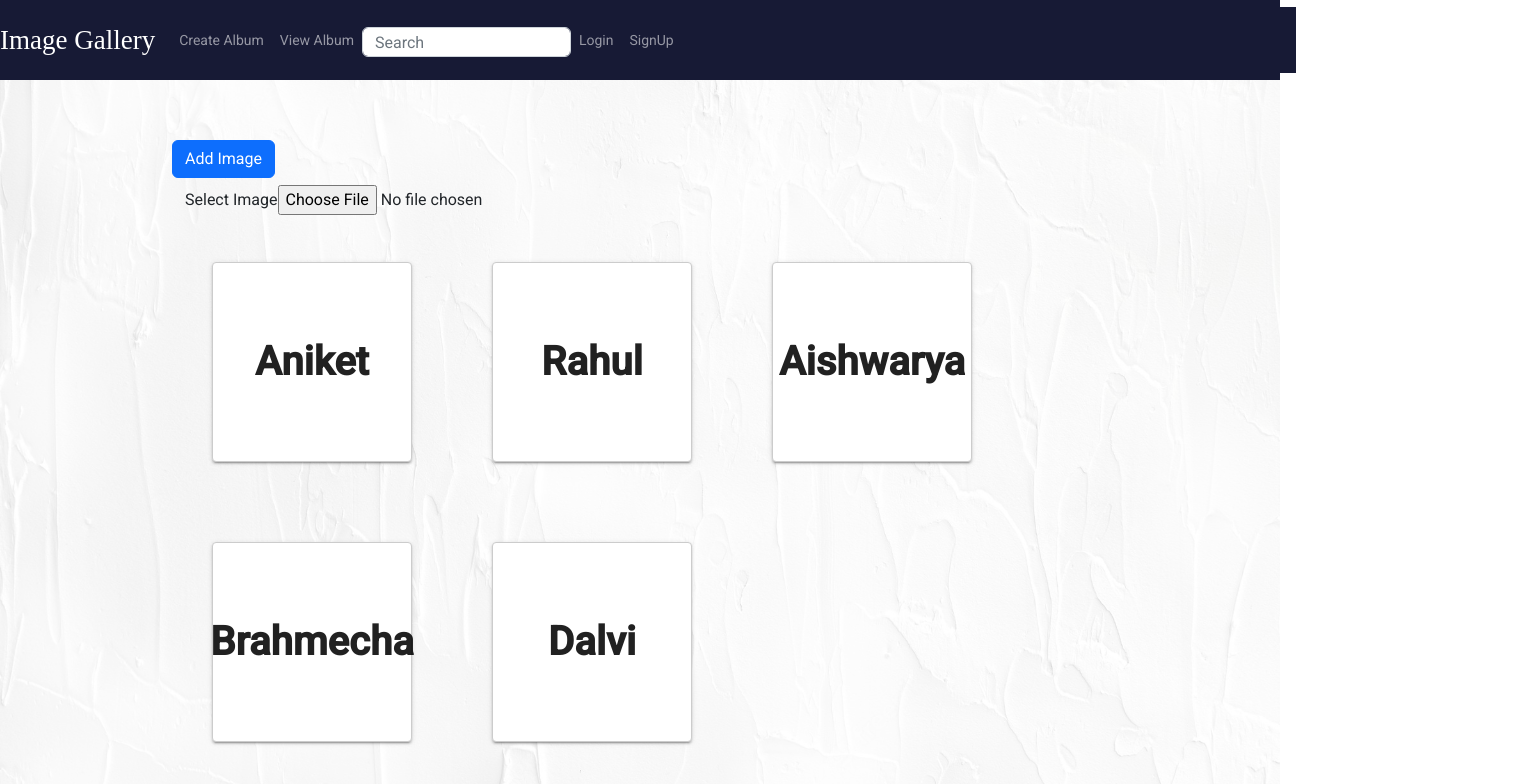
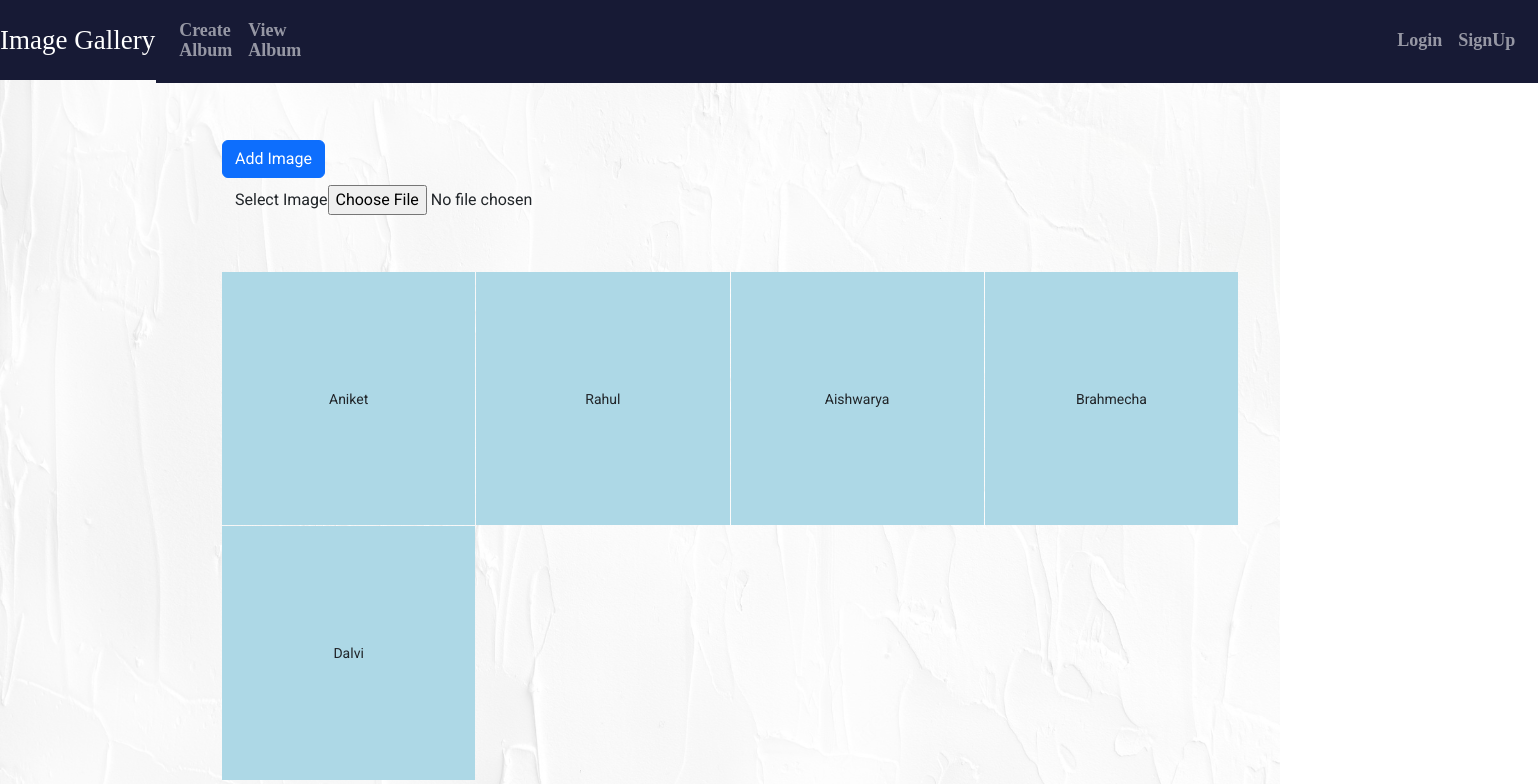
Before and after one commit to AishwaryaGits/AngularApp, an Angular app: page /view-photo in a window 1280 px wide. Both pictures are taken after a click on the button "Add Image". Shown: the top 784 px of the page, 1538 px wide, since content can reach past the window. Built offline with nearby package versions, Linux system fonts and the light colour scheme.

Commit message:
api service all done integration n testing left

```diff
--- a/src/app/app.module.ts
+++ b/src/app/app.module.ts
@@ -18,6 +18,8 @@ import {MatCardModule} from '@angular/material/card';
 import { ViewPhotosComponent } from './view-photos/view-photos.component';
 import {MatTableModule} from '@angular/material/table';
 import {MatIconModule} from '@angular/material/icon';
+import {MatGridListModule} from '@angular/material/grid-list';
+
 @NgModule({
   declarations: [
     AppComponent,
@@ -40,7 +42,8 @@ import {MatIconModule} from '@angular/material/icon';
     MatInputModule,
     MatCardModule,
     MatTableModule,
-    MatIconModule
+    MatIconModule,
+    MatGridListModule
   ],
   providers: [],
   bootstrap: [AppComponent]
--- a/src/app/create-album/create-album.component.ts
+++ b/src/app/create-album/create-album.component.ts
@@ -2,6 +2,7 @@ import { Component, OnInit } from '@angular/core';
 import { FormControl, FormGroup, ReactiveFormsModule } from '@angular/forms';
 import { Router } from '@angular/router';
 import { CreateAlbumServiceService } from '../services/create-album-service.service';
+import { DataProviderService } from '../services/data-provider.service';
 @Component({
   selector: 'app-create-album',
   templateUrl: './create-album.component.html',
@@ -11,7 +12,7 @@ export class CreateAlbumComponent implements OnInit {
   form: any;
   name : string = "";
   description : string = "";
-  constructor(private createAlbumService : CreateAlbumServiceService,private router : Router) { }
+  constructor(private createAlbumService : CreateAlbumServiceService,private router : Router,private dataProvider : DataProviderService) { }
 
   ngOnInit(): void {
   }
@@ -19,11 +20,13 @@ export class CreateAlbumComponent implements OnInit {
   submitForm() {
      this.createAlbumService.createAlbum(this.name,this.description).subscribe(
       (res:any) => {
+        this.dataProvider.setData(res.albumName);
         this.router.navigate([`${'/view-album'}`]);
       },
       (err:any) => {
         console.log("failure",err)
-        this.router.navigate([`${'/view-album'}`]);
+        this.dataProvider.setData(this.name);
+        this.router.navigate([`${'/view-photo'}`]);
       });
   }
 
--- a/src/app/services/create-album-service.service.ts
+++ b/src/app/services/create-album-service.service.ts
@@ -22,5 +22,14 @@ export class CreateAlbumServiceService {
     return this.http.post(endpoint, data);
   }
 
+  deleteAlbum(id : string) : Observable<any> {
+    let data = {
+      id : id
+    }
+    const endpoint = 'environment.imageServicePrefixUri + createAlbum';
+
+    return this.http.post(endpoint, data);
+  }
+
 
 }
--- /dev/null
+++ b/src/app/services/data-provider.service.ts
@@ -0,0 +1,19 @@
+import { Injectable } from '@angular/core';
+import { BehaviorSubject } from 'rxjs';
+
+@Injectable({
+  providedIn: 'root'
+})
+export class DataProviderService {
+
+  constructor() { }
+
+
+  private data$ = new BehaviorSubject<any>(null);
+  dataObs$ = this.data$.asObservable();
+  setData(value : any) : void {
+    this.data$.next(value);
+  }
+
+
+}
--- /dev/null
+++ b/src/app/services/get-album.service.ts
@@ -0,0 +1,16 @@
+import { HttpClient } from '@angular/common/http';
+import { Injectable } from '@angular/core';
+import { Observable } from 'rxjs';
+
+@Injectable({
+  providedIn: 'root'
+})
+export class GetAlbumService {
+
+  constructor(private http : HttpClient) { }
+
+  getAllAlbumData() : Observable<any> {
+    const endpoint = 'environment.imageServicePrefixUri + createAlbum';
+    return this.http.get(endpoint);
+  }
+}
--- a/src/app/services/imageUpload/image-service.service.ts
+++ b/src/app/services/imageUpload/image-service.service.ts
@@ -6,6 +6,22 @@ import { environment } from 'src/environments/environment';
   providedIn: 'root'
 })
 export class ImageServiceService {
+
+
+  fetchAllImages(albumName : string) : Observable<any>{
+
+    const endpoint = '/fetchAllImage';
+    return this.http.post(endpoint, albumName);
+  }
+
+  deleteImage(albumName : string,key: string) :Observable<any> {
+    let data = {
+      albumName : albumName,
+      key : key
+    }
+    const endpoint = '/deleteImage';
+    return this.http.post(endpoint, data);
+  }
 
   constructor(private http: HttpClient) {}
 
--- a/src/app/shell/header/header.component.html
+++ b/src/app/shell/header/header.component.html
@@ -8,20 +8,17 @@
     <div class="collapse navbar-collapse" id="navbarSupportedContent">
         <ul class="navbar-nav mr-auto">
             <!-- <li class="nav-item active" *ngIf="isUserAuthenticated();"> -->
-                <li class="nav-item-active">
+                <li class="nav-item-active" style="font-weight: bold;font-size: large;font-family: Lobster;">
                 <a class="nav-link" routerLink="/add-album" routerLinkActive="active">Create Album </a>
             </li>
             <!-- <li class="nav-item active" *ngIf="isUserAuthenticated();"> -->
-                <li class="nav-item-active">
+                <li class="nav-item-active" style="font-weight: bold;font-size: large;font-family: Lobster;">
                 <a class="nav-link" routerLink="/view-album" routerLinkActive="active">View Album</a>
             </li>
 
         </ul>
         <ul class="navbar-nav ">
-            <input class="form-control csp-header-search" type="text" placeholder="Search" aria-label="Search">
-
             <span class="nav-item" *ngIf="isUserAuthenticated(); then authBlock else unauthBlock"></span>
-
             <ng-template #authBlock>
 
                 <li class="nav-item">
@@ -36,11 +33,11 @@
 
             <ng-template #unauthBlock>
 
-                <li class="nav-item" >
+                <li class="nav-item" style="margin-left: 1080px ;font-weight: bold;font-size: large;font-family: Lobster;" >
                     <a class="nav-link" routerLink="login/">Login</a>
                 </li>
 
-                <li class="nav-item">
+                <li class="nav-item" style="font-weight: bold;font-size: large;font-family: Lobster;" >
                     <a class="nav-link" routerLink="/register">SignUp</a>
                 </li>
 
--- a/src/app/view-album/view-album.component.ts
+++ b/src/app/view-album/view-album.component.ts
@@ -1,6 +1,9 @@
 import { Component, OnInit, ViewChild } from '@angular/core';
 import { MatTable } from '@angular/material/table';
 import { Router } from '@angular/router';
+import { CreateAlbumServiceService } from '../services/create-album-service.service';
+import { DataProviderService } from '../services/data-provider.service';
+import { GetAlbumService } from '../services/get-album.service';
 
 
 export interface PeriodicElement {
@@ -34,10 +37,12 @@ export class ViewAlbumComponent implements OnInit {
   displayedColumns: string[] = ['id', 'albumName', 'albumDesc','deleteAlbum'];
   dataSource : any;
   ngOnInit(): void {
+    this.createDataSource();
     this.dataSource = [...ELEMENT_DATA];
   }
 
-  constructor(private router: Router){
+  constructor(private router: Router,private dataProvider : DataProviderService,private getAlbum : GetAlbumService,
+    private createAlbum  : CreateAlbumServiceService){
 
   }
   @ViewChild(MatTable) table: any;
@@ -50,6 +55,11 @@ export class ViewAlbumComponent implements OnInit {
 
   deleteData(value : any){
     console.log("values",value)
+    this.createAlbum.deleteAlbum(value.id).subscribe((res: any)=>{
+      this.createDataSource();
+    },(err: any)=>{
+      console.log("failure",err);
+    })
   }
 
   goToPage(pageName:string){
@@ -58,8 +68,17 @@ export class ViewAlbumComponent implements OnInit {
 
   viewPhotos(element:any){
     console.log("element",element)
-    // this.router.navigate([`${element.albumname}`]);
+    this.dataProvider.setData(element.albumName);
     this.router.navigate([`${'/view-photo'}`]);
   }
 
+  createDataSource(){
+    this.getAlbum.getAllAlbumData().subscribe((res:any) => {
+      this.dataSource = res.data.data;
+    },
+    (err:any) => {
+      console.log("failure",err);
+    })
+  }
+
 }
--- a/src/app/view-photos/view-photos.component.html
+++ b/src/app/view-photos/view-photos.component.html
@@ -1,15 +1,13 @@
-
 <div class="container" style="margin : 60px;margin-left: 160px;">
-    <Button class="btn btn-primary" (click)="onClickButton()">Add Image</Button>
+    <span><h1 style="border-color: 100px;margin-left: 50px;">{{albumName}}</h1></span>
+    <span><Button class="btn btn-primary"  style="margin-left: 50px;"  (click)="onClickButton()">Add Image</Button></span>
+    <div>
         <div *ngIf="imageUploadStatus">
             <label class="image-upload-container btn btn-bwm">
-        <span>Select Image</span>
-        <input #imageInput
-               type="file"
-               accept="image/*"
-               (change)="processFile(imageInput)"
-               >
+                <span style="margin-left: 50px;">Select Image</span>
+                <input #imageInput type="file" accept="image/*" (change)="processFile(imageInput)">
             </label>
+        </div>
     </div>
 
     <div *ngIf="selectedFile" class="img-preview-container">
@@ -26,14 +24,12 @@
         <div *ngIf="selectedFile.status === 'fail'" class="alert alert-danger"> Image Upload Failed!</div>
     </div>
 
-  <div class="example-container">
-    <div
-      *ngFor="let item of imageArray"
-    >
-      <div class="example-box">
-        {{ item.key }}
-      </div>
-    </div>
-  </div>
+    <mat-grid-list cols="4"  style="margin: 50px;">
+    <div *ngFor="let item of imageArray"  style="margin-left: 100px; width: 500px;padding-left: 20px;">
+
+            <mat-grid-tile  style="padding-left: 20px;"> {{ item.key }}</mat-grid-tile>
 
     </div>
+</mat-grid-list>
+
+</div>
--- a/src/app/view-photos/view-photos.component.scss
+++ b/src/app/view-photos/view-photos.component.scss
@@ -36,3 +36,7 @@
     box-shadow: 0 3px 1px -2px rgba(0, 0, 0, 0.2), 0 2px 2px 0 rgba(0, 0, 0, 0.14),
       0 1px 5px 0 rgba(0, 0, 0, 0.12);
   }
+
+  mat-grid-tile {
+    background: lightblue;
+  }
--- a/src/app/view-photos/view-photos.component.ts
+++ b/src/app/view-photos/view-photos.component.ts
@@ -1,4 +1,5 @@
 import { Component, OnInit } from '@angular/core';
+import { DataProviderService } from '../services/data-provider.service';
 import { ImageServiceService } from '../services/imageUpload/image-service.service';
 
 class ImageSnippet {
@@ -20,7 +21,9 @@ export class ViewPhotosComponent implements OnInit {
 
   imageArray : any[]=[];
 
-  constructor(private imageService : ImageServiceService) { }
+  constructor(private imageService : ImageServiceService,private dataProvider : DataProviderService) { }
+
+  albumName : string = '';
 
   ngOnInit(): void {
     this.imageArray = [
@@ -40,6 +43,15 @@ export class ViewPhotosComponent implements OnInit {
       "key" : "Dalvi"
     },
   ]
+  this.dataProvider.dataObs$.subscribe(data => {
+    if (data) {
+      this.albumName = data;
+      this.fetchAllPhotos();
+    }
+  }, error => {
+    console.log("error",error)
+  });
+
   }
 
   onClickButton(){
@@ -77,5 +89,25 @@ export class ViewPhotosComponent implements OnInit {
     reader.readAsDataURL(file);
   }
 
+  fetchAllPhotos(){
+    this.imageService.fetchAllImages(this.albumName).subscribe(
+      (res:any) => {
+        this.onSuccess();
+        this.imageArray = res.data.data;
+      },
+      (err:any) => {
+        this.onError();
+      })
+  };
+
+  deletePhoto(element : any){
+    this.imageService.deleteImage(this.albumName ,element.key).subscribe(
+      (res:any)=>{
+        this.fetchAllPhotos();
+      },(err:any)=>{
+
+      }
+    )
+  }
 
 }
```
Also changed, not shown: 2 other files (tests, documents, lock files or other folders). Lines whose indentation alone changed are shown as unchanged.
